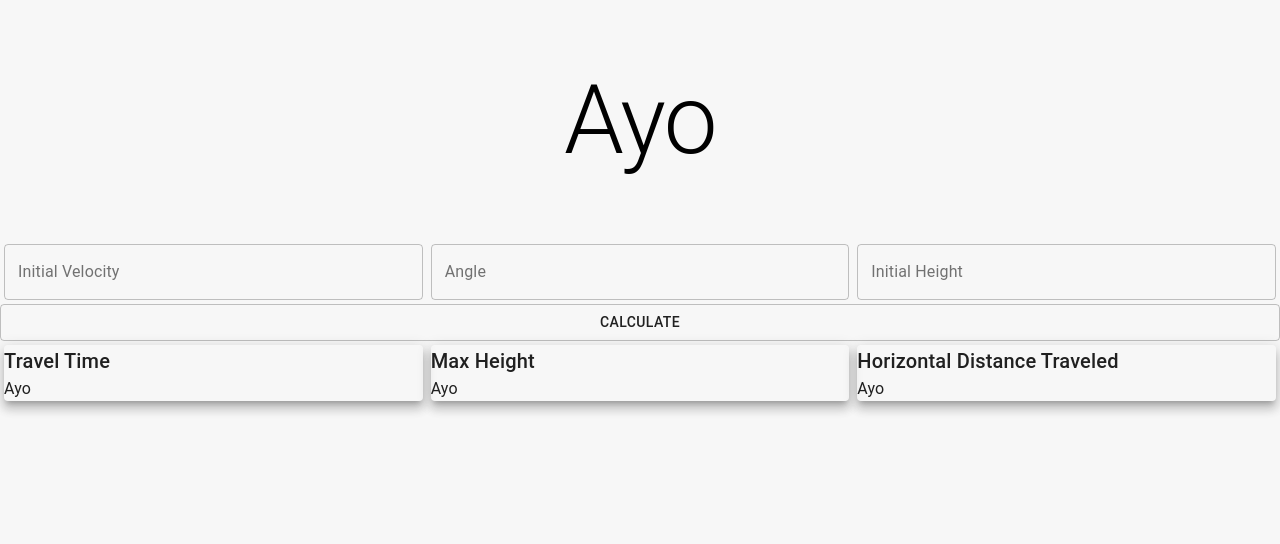
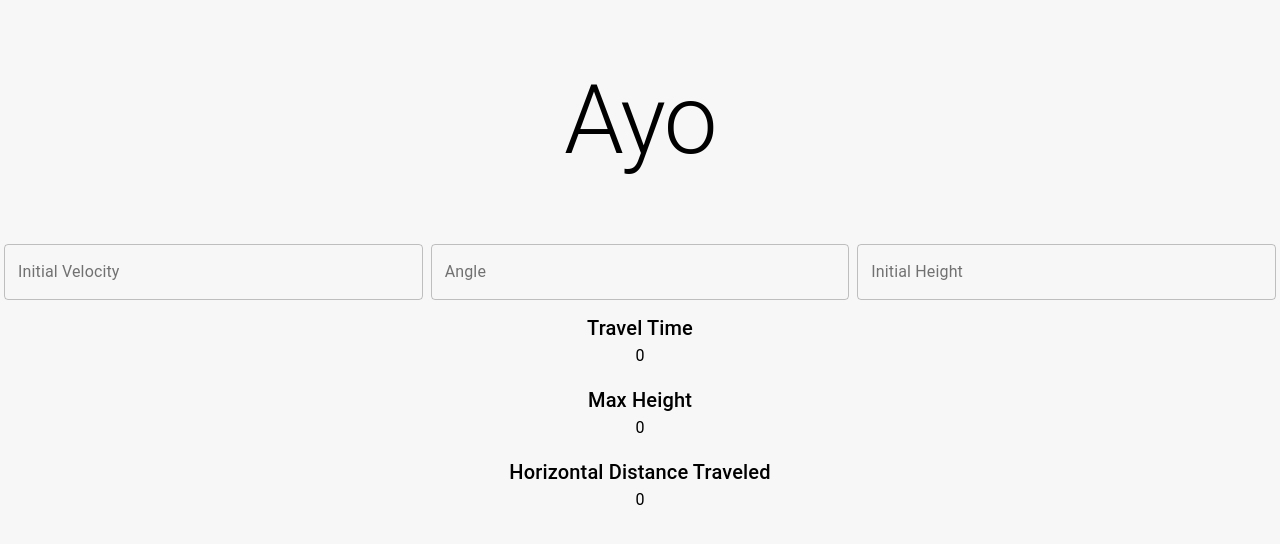
Before and after one commit to elsayedhazem/projectile-calc, a React (Create React App) app: page / in a window 1280 px wide. Shown: the top 544 px of the page. Built offline with nearby package versions, Linux system fonts and the light colour scheme.

Commit message:
changed output style, added live change, problems with calculator function

```diff
--- a/src/components/ContentGrid.js
+++ b/src/components/ContentGrid.js
@@ -14,20 +14,12 @@ const useStyles = makeStyles({
 function ContentGrid(props) {
   const classes = useStyles();
 
-  const { inputValues, results, handleChange, handleSubmit } = useForm({
-    initialVelocity: "",
-    angle: "",
-    initialHeight: "",
-  });
+  const { inputValues, outputValues, handleChange } = useForm();
 
   return (
     <Grid container direction="column" className={classes.gridMain}>
-      <Form
-        inputValues={inputValues}
-        handleChange={handleChange}
-        handleSubmit={handleSubmit}
-      />
-      <Results results={results} />
+      <Form inputValues={inputValues} handleChange={handleChange} />
+      <Results values={outputValues} />
     </Grid>
   );
 }
--- a/src/components/Form.js
+++ b/src/components/Form.js
@@ -13,16 +13,12 @@ const useStyles = makeStyles((theme) => ({
     width: "100%",
     height: "100%",
   },
-  formButton: {
-    width: "100%",
-  },
 }));
 
 function Form(props) {
   const classes = useStyles(theme);
 
   return (
-    <form onSubmit={props.handleSubmit}>
     <Grid container item className={classes.formInput}>
       <Grid className={classes.formItem} item xs={4}>
         <TextField
@@ -61,13 +57,6 @@ function Form(props) {
         />
       </Grid>
     </Grid>
-
-      <Grid item>
-        <Button className={classes.formButton} variant="outlined" type="submit">
-          Calculate
-        </Button>
-      </Grid>
-    </form>
   );
 }
 
--- a/src/components/Results.js
+++ b/src/components/Results.js
@@ -4,37 +4,34 @@ import { makeStyles } from "@material-ui/core/styles";
 import theme from "../theme";
 
 const useStyles = makeStyles((theme) => ({
-  gridItem: {
-    padding: theme.spacing(0.5),
-  },
   card: {
     backgroundColor: "inherit",
+    textAlign: "center",
+    borderWidth: "0",
+  },
+  gridItem: {
+    margin: theme.spacing(1),
+    textAlign: "center",
   },
 }));
 
 function Results(props) {
-  let travelTime, maxHeight, horizonatalDistance;
+  const { travelTime, maxHeight, horizontalDistance } = props.values;
 
   const classes = useStyles(theme);
   return (
-    <Grid item container>
-      <Grid item className={classes.gridItem} xs={4}>
-        <Card raised className={classes.card}>
-          <Typography variant="h6">Travel Time</Typography>
-          <Typography>Ayo</Typography>
-        </Card>
+    <Grid className={classes.gridMain} item container direction="column">
+      <Grid item className={classes.gridItem}>
+        <Typography variant="h6">Travel Time</Typography>
+        <Typography>{travelTime}</Typography>
       </Grid>
-      <Grid item className={classes.gridItem} xs={4}>
-        <Card raised className={classes.card}>
-          <Typography variant="h6">Max Height</Typography>
-          <Typography>Ayo</Typography>
-        </Card>
+      <Grid item className={classes.gridItem}>
+        <Typography variant="h6">Max Height</Typography>
+        <Typography>{maxHeight}</Typography>
       </Grid>
-      <Grid item className={classes.gridItem} xs={4}>
-        <Card raised className={classes.card}>
-          <Typography variant="h6">Horizontal Distance Traveled</Typography>
-          <Typography>Ayo</Typography>
-        </Card>
+      <Grid item className={classes.gridItem}>
+        <Typography variant="h6">Horizontal Distance Traveled</Typography>
+        <Typography>{horizontalDistance}</Typography>
       </Grid>
     </Grid>
   );
--- a/src/logic.js
+++ b/src/logic.js
@@ -1,43 +1,48 @@
-const toRad = (degrees) => degrees * Math.PI / 180;
+const toRad = (degrees) => (degrees * Math.PI) / 180;
 
-function quadraticFunc({ initialVelocity, angle, initialHeight }, t=null) {
-	const a = (-9.81/2);
+function quadraticFunc({ initialVelocity, angle, initialHeight }, t = null) {
+  const a = -9.81 / 2;
   const b = initialVelocity * Math.sin(toRad(angle));
   const c = initialHeight;
 
-	if (typeof(t) === 'number') {
-		return (a * (t ** 2)) + (b * t) + c;
+  if (typeof t === "number") {
+    return a * t ** 2 + b * t + c;
   } else {
-		const x1 = (-1 * b + Math.sqrt(Math.pow(b, 2) - (4 * a * c))) / (2 * a);
-		const x2 = (-1 * b - Math.sqrt(Math.pow(b, 2) - (4 * a * c))) / (2 * a);
+    const x1 = (-1 * b + Math.sqrt(Math.pow(b, 2) - 4 * a * c)) / (2 * a);
+    const x2 = (-1 * b - Math.sqrt(Math.pow(b, 2) - 4 * a * c)) / (2 * a);
 
-		const positiveRoot =  x1 > 0 ? x1 : x2;
-		const xVertex =  - b / 2 * a;
+    const positiveRoot = x1 > 0 ? x1 : x2;
+    const xVertex = (-b / 2) * a;
 
+    console.log(positiveRoot);
     return {
       positiveRoot: positiveRoot,
       xVertex: xVertex,
-		}
+    };
   }
 }
 
-function calculate(initialVelocity, angle, initialHeight) {
+function calculate({ initialVelocity, angle, initialHeight }) {
   const motionProps = {
-		initialVelocity: initialVelocity,
-		initialHeight: initialHeight,
-		angle: angle,
-	}
+    initialVelocity: Number(initialVelocity),
+    angle: Number(angle),
+    initialHeight: Number(initialHeight),
+  };
   const funcProps = quadraticFunc(motionProps);
 
   const travelTime = funcProps.positiveRoot;
-	const maxHeight = funcProps.xVertex >= 0 ? quadraticFunc(motionProps, funcProps.xVertex) : quadraticFunc(motionProps, 0)
-	const horizontalDistance = initialVelocity * Math.cos(toRad(angle)) * travelTime;
+  const maxHeight =
+    funcProps.xVertex >= 0
+      ? quadraticFunc(motionProps, funcProps.xVertex)
+      : quadraticFunc(motionProps, 0);
+  const horizontalDistance =
+    motionProps.initialVelocity * Math.cos(toRad(angle)) * travelTime;
 
   return {
     travelTime: travelTime.toFixed(2),
     maxHeight: maxHeight.toFixed(2),
     horizontalDistance: horizontalDistance.toFixed(2),
-	}
+  };
 }
 
 export default calculate;
--- a/src/useForm.js
+++ b/src/useForm.js
@@ -1,23 +1,29 @@
 import { useState } from "react";
 import calculate from "./logic";
 
-export default function useForm(initialInputValues) {
+export default function useForm() {
+  const initialInputValues = {
+    initialVelocity: "",
+    angle: "",
+    initialHeight: "",
+  };
+  const initialOutputValues = {
+    travelTime: 0,
+    maxHeight: 0,
+    horizontalDistance: 0,
+  };
   const [inputValues, setInputValues] = useState(initialInputValues);
-  const [results, setResults] = useState();
+  const [outputValues, setOutputValues] = useState(initialOutputValues);
 
   return {
     inputValues: inputValues,
-    results: results,
+    outputValues: outputValues,
     handleChange: (e) => {
       setInputValues({
         ...inputValues,
         [e.target.name]: e.target.value,
       });
-    },
-    handleSubmit: (e) => {
-      const { initialVelocity, angle, initialHeight } = inputValues;
-      setResults(calculate(initialVelocity, angle, initialHeight));
-      setInputValues(initialInputValues);
+      setOutputValues(calculate(inputValues));
     },
   };
 }
```
Lines whose indentation alone changed are shown as unchanged.
